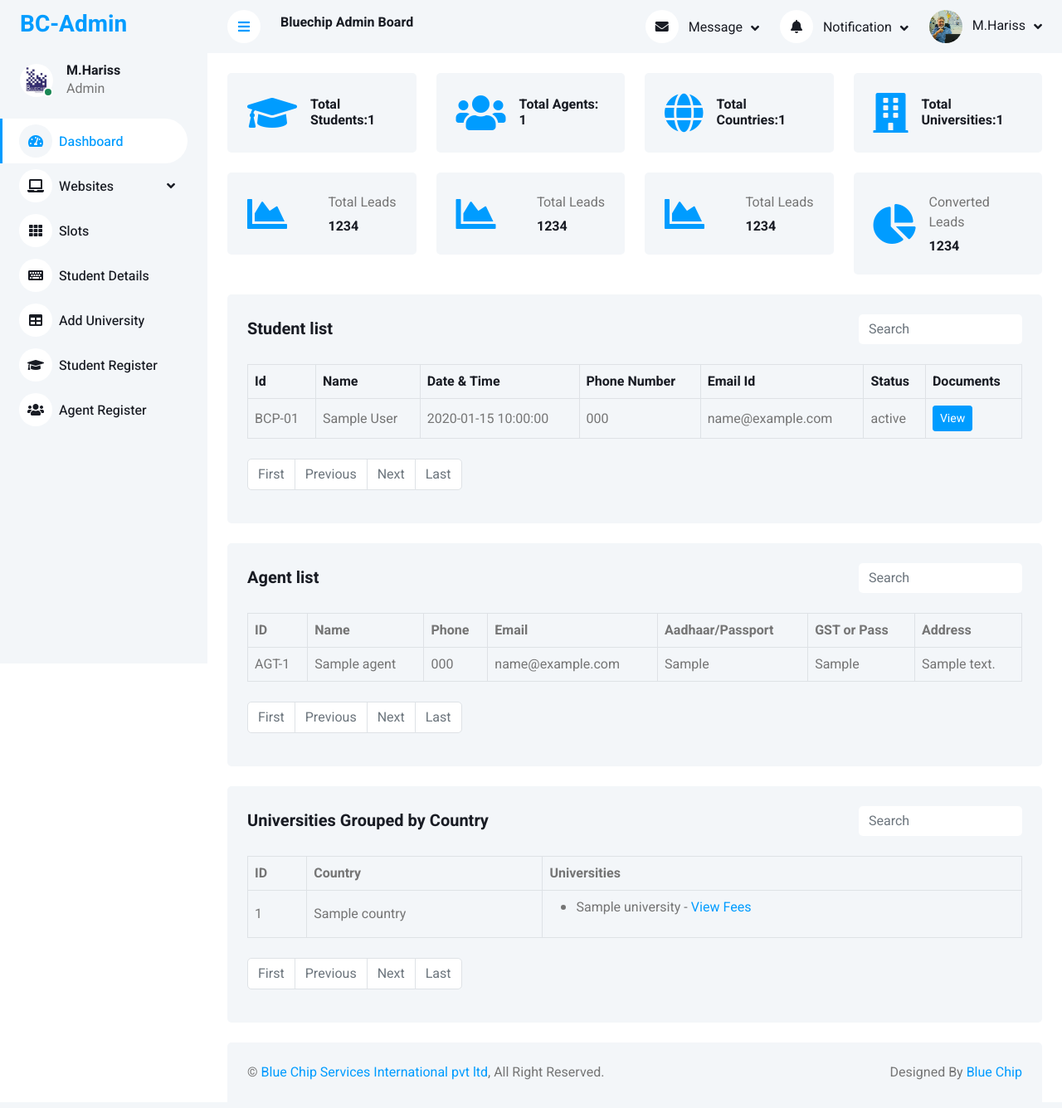
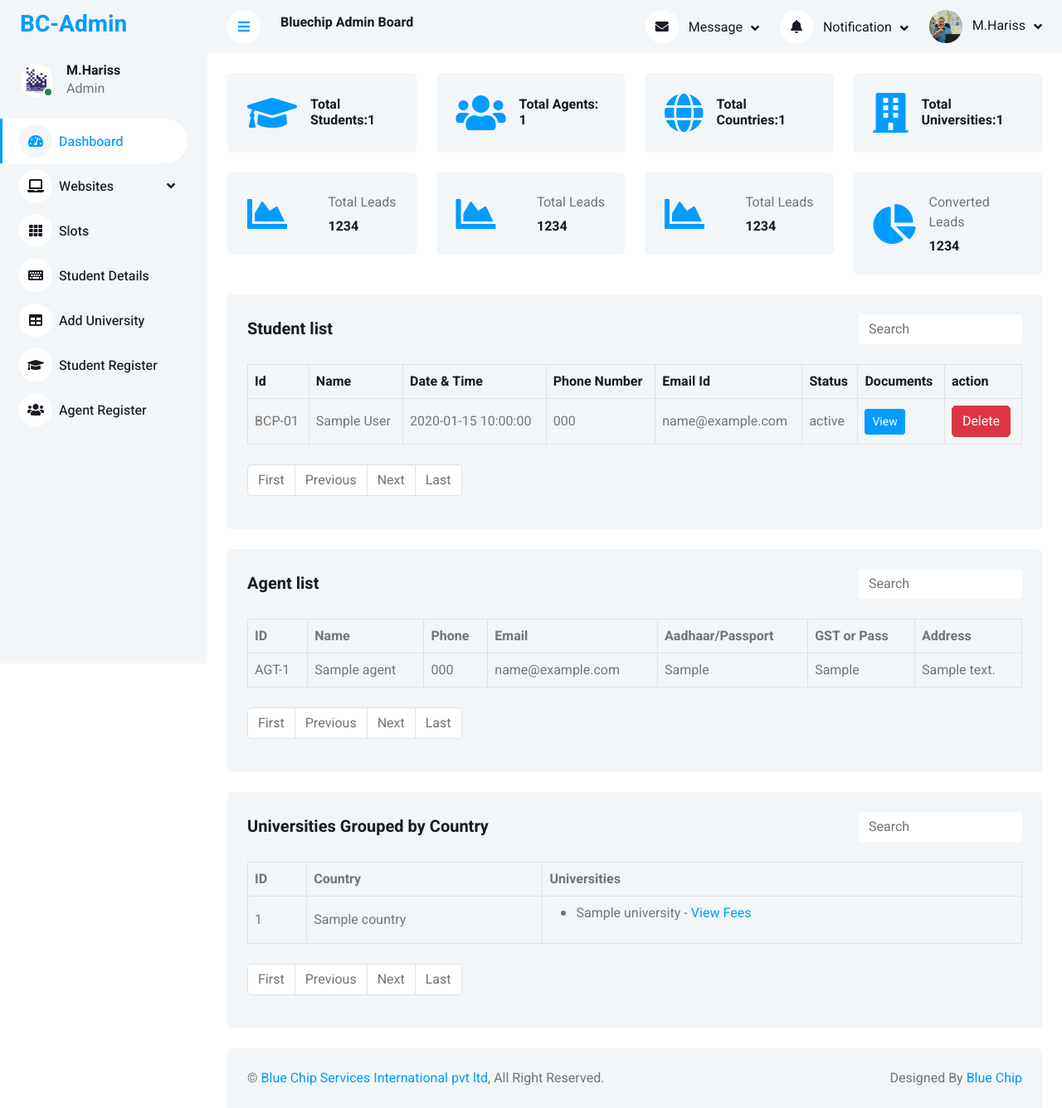
Before and after one commit to rudrateja95/Bluechip_orgnl, a Flask app: page /bc_admin in a window 1280 px wide. Shown: the whole page at 83% size. Before the commit the page ends 1302 px from the top, so only its background shows below. Run offline with Flask 3, Linux system fonts and the light colour scheme; the visitor is signed in with stand-in values (Sample User, id 1); tables that the repository leaves empty hold one stand-in row (values such as "Sample post"); some libraries are stand-ins or nearby versions.

Commit message:
Updated bc_admin.html

```diff
--- a/templates/bc_admin.html
+++ b/templates/bc_admin.html
@@ -274,6 +274,7 @@
                                     <th scope="col">Email Id</th>
                                     <th scope="col">Status</th>
                                     <th scope="col">Documents</th>
+                                    <th scope="col">action</th>
                                 </tr>
                             </thead>
                             <tbody>
@@ -286,6 +287,12 @@
                                     <td>{{ student.email }}</td>
                                     <td>{{ student.status or "No status Update" }}</td>
                                     <td><a class="btn btn-sm btn-primary " href="{{ url_for('st_documents') }}">View</a></td>
+                                    <td>
+                                        <form action="{{ url_for('delete_student', student_id=student.id) }}" method="post"
+                                        onsubmit="return confirm('Are you sure you want to delete this student?');">
+                                      <button type="submit" class="btn btn-danger">Delete</button>
+                                  </form>
+                                    </td>
                                 </tr>
                                 {% endfor %}
                             </tbody>
```
